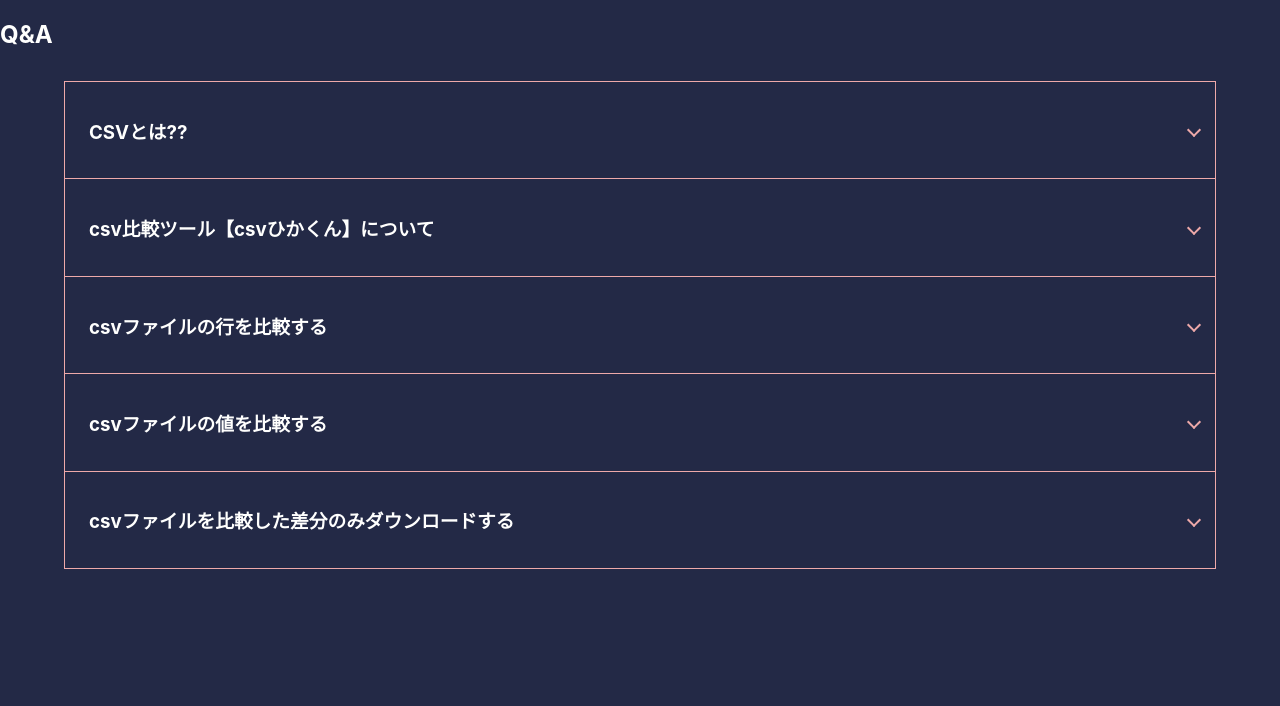
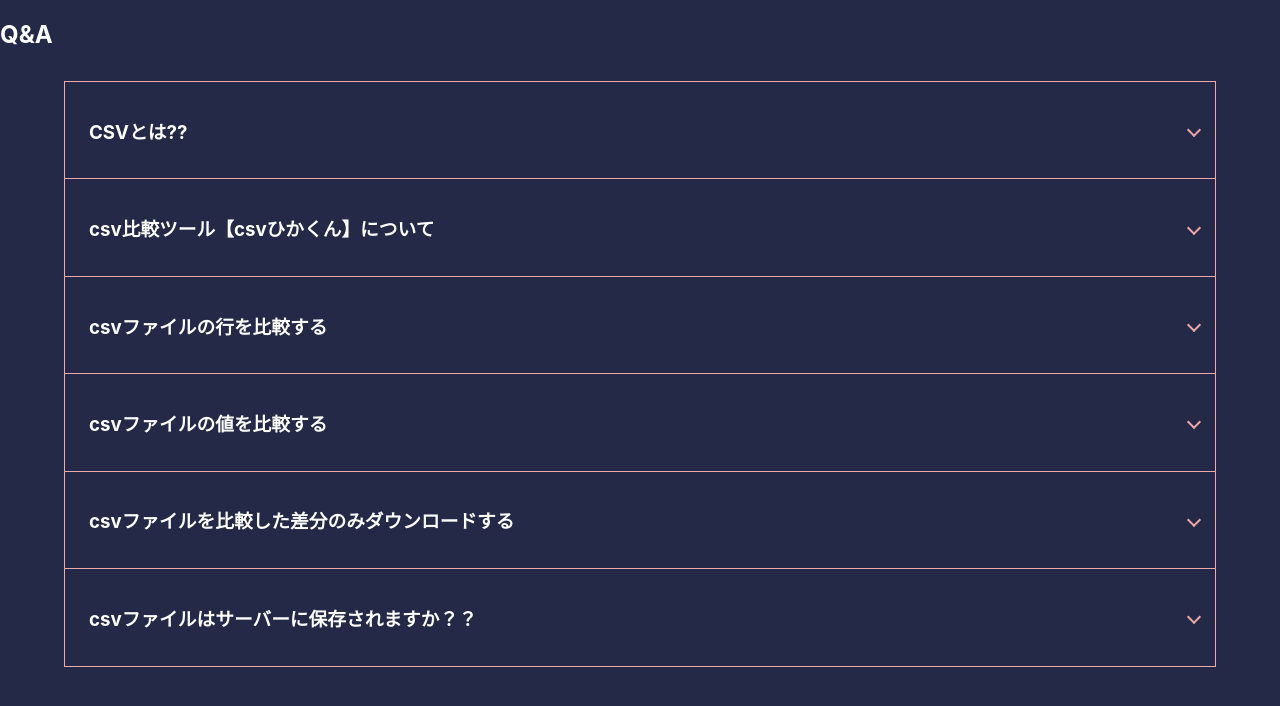
Before and after one commit to mitsu0428/csv-hikakun-prod, a Next.js app: page /components/Accordion in a window 1280 px wide. Shown: the top 706 px of the page. Built offline with nearby package versions, Linux system fonts and the light colour scheme; no server answers.

Commit message:
feat(よくある質問)

```diff
--- a/src/pages/components/Accordion.tsx
+++ b/src/pages/components/Accordion.tsx
@@ -66,6 +66,14 @@ function Accordion() {
       の2種類で出力することができます。
       </p>
     </details>
+    <details className={styles.details}>
+      <summary className={styles.summary}>
+        <h3>csvファイルはサーバーに保存されますか？？<span className={styles.icon}></span></h3>
+      </summary>
+      <p className={styles.text}>
+        完全にブラウザ上で処理を行うため、CSVひかくんにおいてデータベースやサーバーに情報が保存されることはありません。
+      </p>
+    </details>
   </div>
 </div>
   )
```
